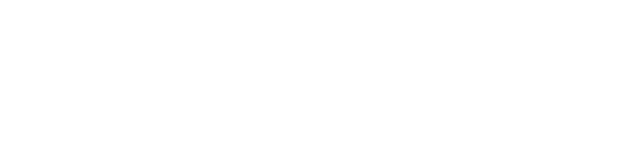
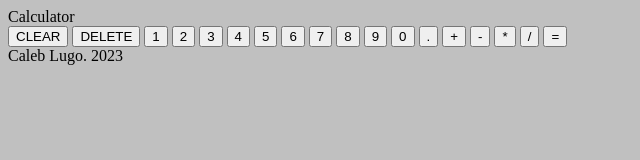
Before and after one commit to CNL-Dev/calculator, a plain HTML site: page index.html in a window 1280 px wide. Shown: the whole page, without its empty margins (0-640 px from the left). Drawn offline with Linux system fonts and the light colour scheme.

Commit message:
Add buttons for mathmatical operations

```diff
--- a/index.html
+++ b/index.html
@@ -8,6 +8,30 @@
     <title>Calculator</title>
 </head>
 <body>
-
+    <div class="header">Calculator</div>
+    <div class="calculator-container">
+        <div class="calculator-display"></div>
+        <div class="calculator-button-container">
+            <button id="clear">CLEAR</button>
+            <button id="delete">DELETE</button>
+            <button id="one">1</button>
+            <button id="two">2</button>
+            <button id="three">3</button>
+            <button id="four">4</button>
+            <button id="five">5</button>
+            <button id="six">6</button>
+            <button id="seven">7</button>
+            <button id="eight">8</button>
+            <button id="nine">9</button>
+            <button id="zero">0</button>
+            <button id="decimal">.</button>
+            <button id="add">+</button>
+            <button id="subtract">-</button>
+            <button id="multiply">*</button>
+            <button id="divide">/</button>
+            <button id="equals">=</button>
+        </div>
+    </div>
+    <div class="footer">Caleb Lugo. 2023</div>
 </body>
 </html>
--- a/style.css
+++ b/style.css
@@ -0,0 +1,7 @@
+body {
+    background-color: #C0C0C0;
+}
+
+.calculator-container {
+
+}
```
